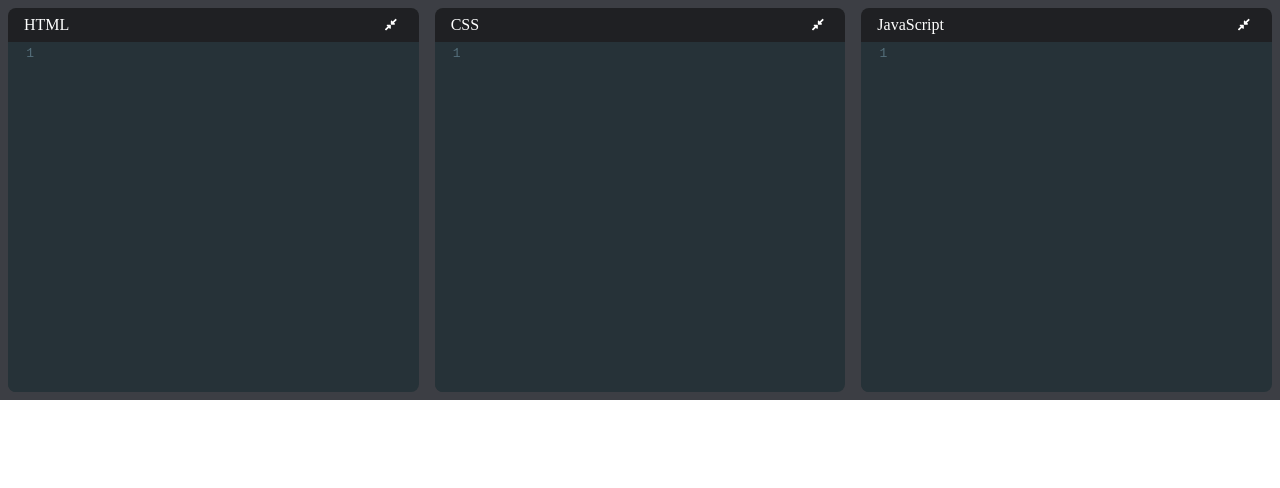
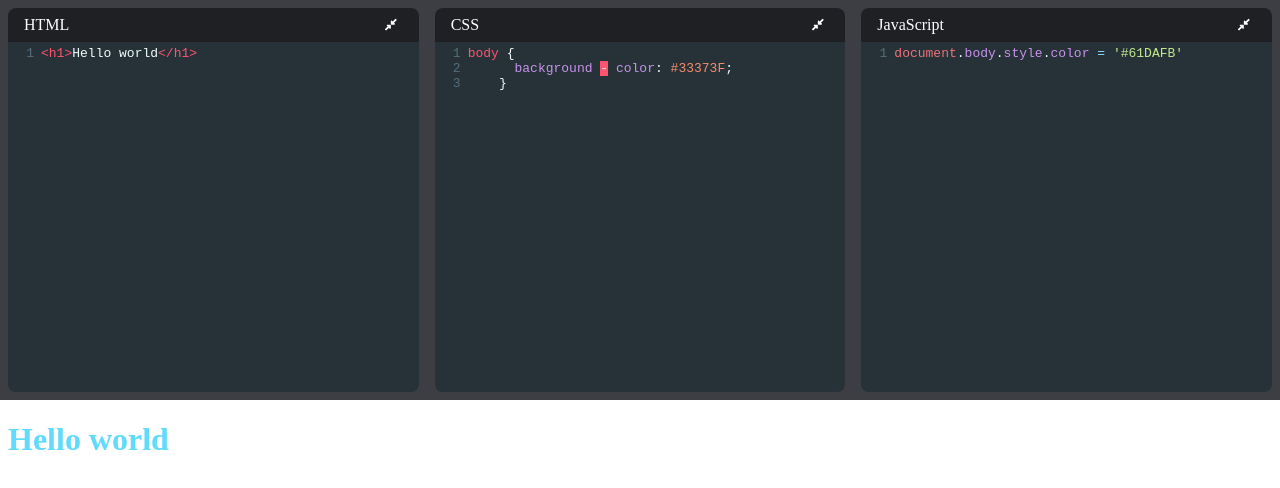
Before and after one commit to TautvydasGec/CodePen-clone, a React (Create React App) app: page / in a window 1280 px wide. Shown: the top 488 px of the page. Built offline with nearby package versions, Linux system fonts and the light colour scheme.

Commit message:
Added template code

```diff
--- a/src/components/App.js
+++ b/src/components/App.js
@@ -3,9 +3,13 @@
 import useLocalStorage from '../hooks/useLocalStorage'
 
 const App = () => {
-  const [html, setHtml] = useLocalStorage('html', '')
-  const [css, setCss] = useLocalStorage('css', '')
-  const [js, setJs] = useLocalStorage('js', '')
+  const [html, setHtml] = useLocalStorage('html', '<h1>Hello world</h1>')
+  const [css, setCss] = useLocalStorage('css',
+    `body {
+      background - color: #33373F;
+    }`
+  )
+  const [js, setJs] = useLocalStorage('js', `document.body.style.color = '#61DAFB'`)
   const [srcDoc, setSrcDoc] = useState('')
 
   useEffect(() => {
```
